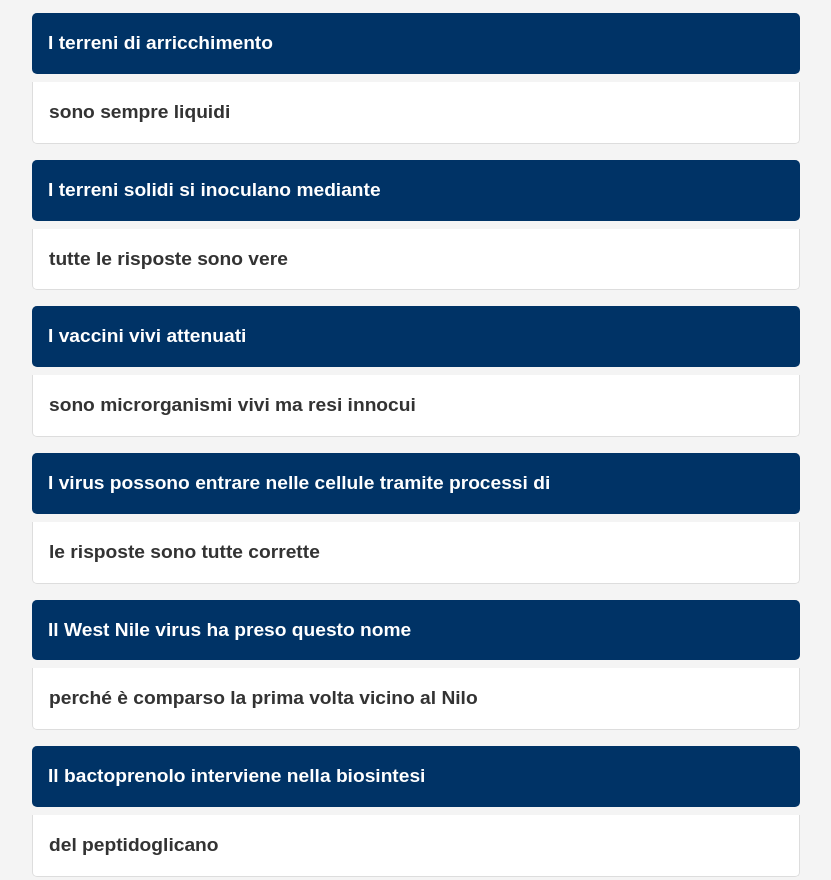
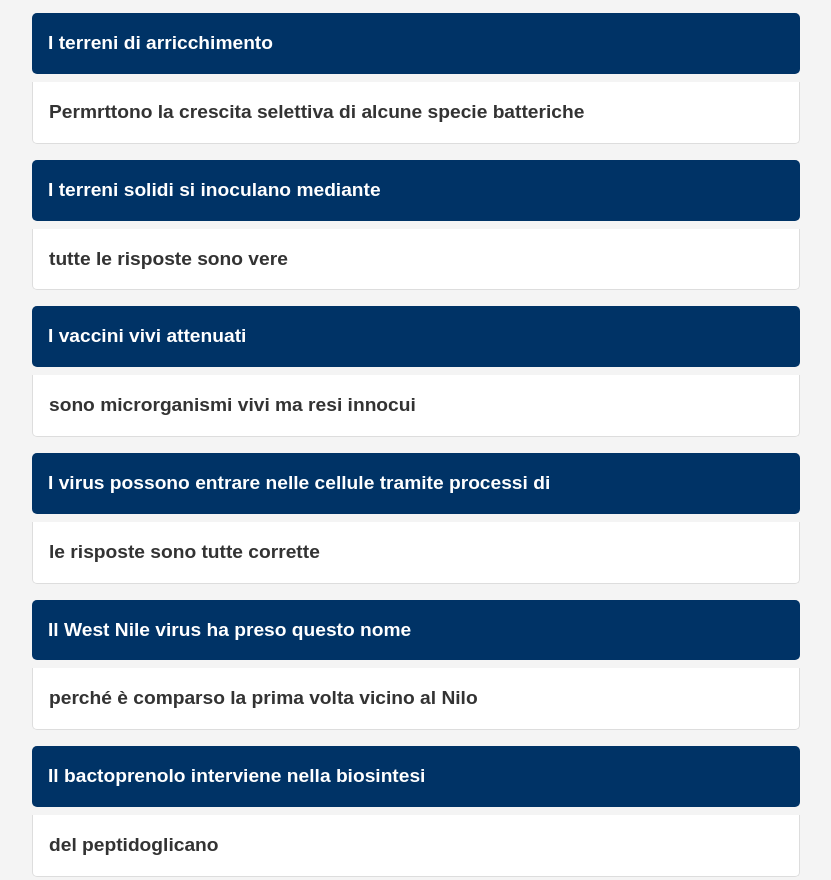
Before and after one commit to marcosavoldi/microbiologia_soluzioni, a plain HTML site: page index.html in a window 1280 px wide. Shown: the part 5077-5957 px from the top of the page, without its empty margins (224-1055 px from the left). Drawn offline with Linux system fonts and the light colour scheme.

Commit message:
Update index.html

```diff
--- a/index.html
+++ b/index.html
@@ -452,7 +452,7 @@
 
         <div class="faq-item">
             <div class="question" id="letter-I">I terreni di arricchimento</div>
-            <div class="answer">sono sempre liquidi</div>
+            <div class="answer">Permrttono la crescita selettiva di alcune specie batteriche</div>
         </div>
 
         <div class="faq-item">
```
